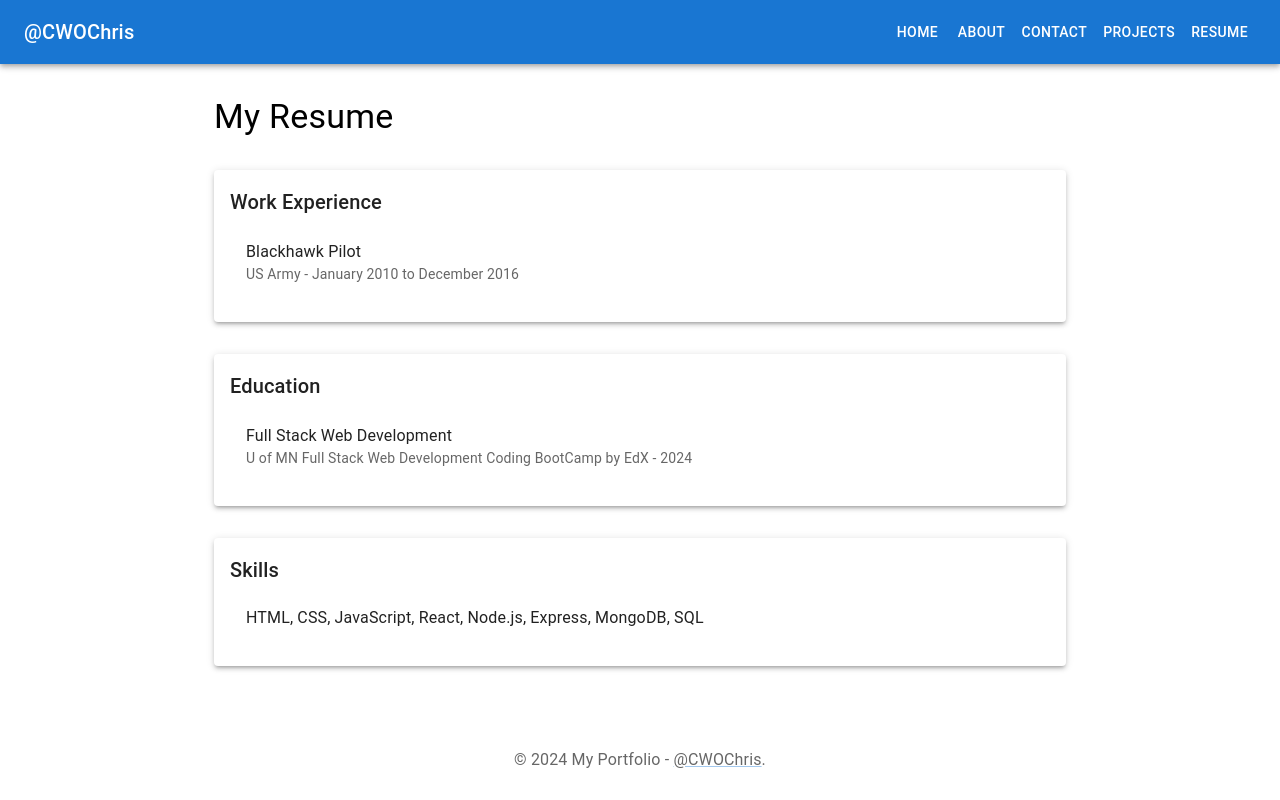
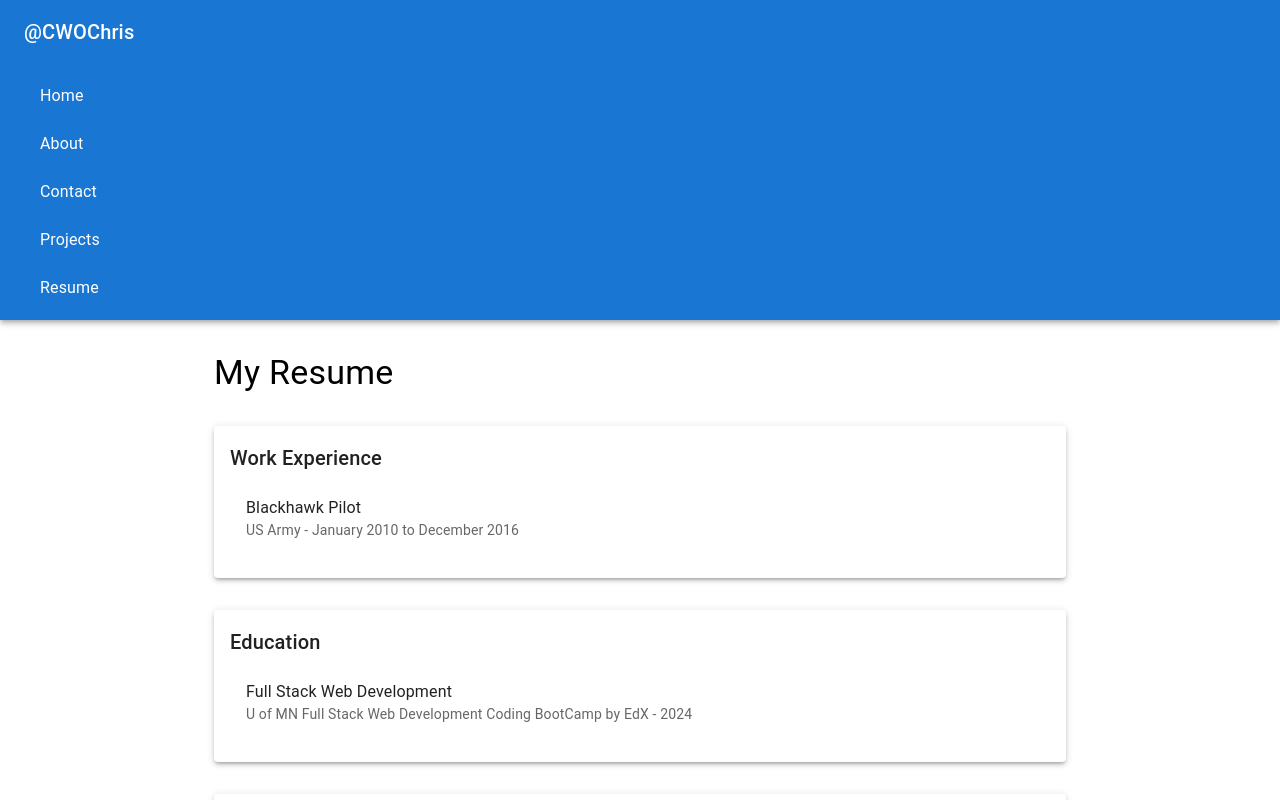
Before and after one commit to CWOChris/operum-ostensae, a React (Create React App) app in the folder my-portfolio/: page /operum-ostensae/resume in a window 1280 px wide. Shown: the top 800 px of the page. Built offline with nearby package versions, Linux system fonts and the light colour scheme.

Commit message:
updated the header logic to make mobile viewing more aesthetically pleasing

```diff
--- a/my-portfolio/src/components/Header.jsx
+++ b/my-portfolio/src/components/Header.jsx
@@ -1,22 +1,77 @@
-import React from 'react';
-import AppBar from '@mui/material/AppBar';
-import Toolbar from '@mui/material/Toolbar';
-import Typography from '@mui/material/Typography';
-import Button from '@mui/material/Button';
-import { Link } from'react-router-dom';
+import React, { useState } from 'react';
+import { AppBar, Toolbar, Typography, Button, IconButton, Drawer, Box, List, ListItem, ListItemText, useTheme, useMediaQuery } from '@mui/material';
+import MenuIcon from '@mui/icons-material/Menu'; // Icon for the menu button
+import { Link } from 'react-router-dom';
 
 const Header = () => {
+    const [mobileOpen, setMobileOpen] = useState(false);
+    const theme = useTheme();
+    const isMobile = useMediaQuery(theme.breakpoints.down('md'));
+
+    const handleDrawerToggle = () => {
+        setMobileOpen(!mobileOpen);
+    };
+
+    const drawer = (
+        <Box onClick={handleDrawerToggle} sx={{ textAlign: 'center' }}>
+            <Typography variant="h6" sx={{ my: 2 }}>
+                @CWOChris
+            </Typography>
+            <List>
+                <ListItem button component={Link} to="/" key="Home">
+                    <ListItemText primary="Home" />
+                </ListItem>
+                {/* Repeat for other links */}
+                <ListItem button component={Link} to="/about" key="About">
+                    <ListItemText primary="About" />
+                </ListItem>
+                <ListItem button component={Link} to="/contact" key="Contact">
+                    <ListItemText primary="Contact" />
+                </ListItem>
+                <ListItem button component={Link} to="/projects" key="Projects">
+                    <ListItemText primary="Projects" />
+                </ListItem>
+                <ListItem button component={Link} to="/resume" key="Resume">
+                    <ListItemText primary="Resume" />
+                </ListItem>
+            </List>
+        </Box>
+    );
+
     return (
         <AppBar position="static">
             <Toolbar>
-                <Typography variant="h6" component="div" sx={{ flexGrow: 1 }}>
-                    @CWOChris
-                </Typography>
-                <Button color="inherit" component={Link} to="/">Home</Button>
-                <Button color="inherit" component={Link} to="/about">About</Button>
-                <Button color="inherit" component={Link} to="/contact">Contact</Button>
-                <Button color="inherit" component={Link} to="/projects">Projects</Button>
-                <Button color="inherit" component={Link} to="/resume">Resume</Button>
+                {isMobile ? (
+                    <>
+                        <IconButton
+                            color="inherit"
+                            aria-label="open drawer"
+                            edge="start"
+                            onClick={handleDrawerToggle}
+                            sx={{ mr: 2 }}
+                        >
+                            <MenuIcon />
+                        </IconButton>
+                        <Drawer
+                            variant="temporary"
+                            open={mobileOpen}
+                            onClose={handleDrawerToggle}
+                            ModalProps={{
+                                keepMounted: true, // Better open performance on mobile.
+                            }}
+                            sx={{
+                                display: { xs: 'block', md: 'none' },
+                                '& .MuiDrawer-paper': { boxSizing: 'border-box', width: 240 },
+                            }}
+                        >
+                            {drawer}
+                        </Drawer>
+                    </>
+                ) : (
+                    <Box sx={{ flexGrow: 1, display: 'flex', justifyContent: 'flex-start' }}>
+                        {drawer} {/* Always visible on tablets and larger screens */}
+                    </Box>
+                )}
             </Toolbar>
         </AppBar>
     );
```
